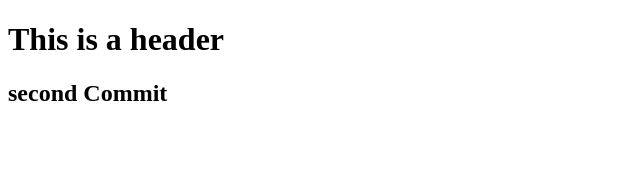
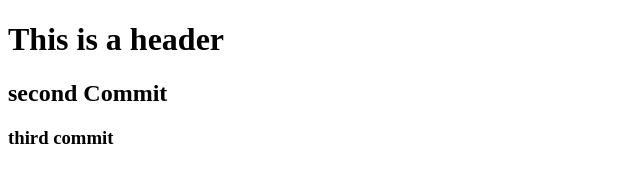
Before and after one commit to jinzhang05/BootstrapPorfolio, a plain HTML site: page index.html in a window 1280 px wide. Shown: the whole page, without its empty margins (0-640 px from the left). Drawn offline with Linux system fonts and the light colour scheme.

Commit message:
third commit

```diff
--- a/index.html
+++ b/index.html
@@ -9,5 +9,6 @@
 <body>
     <h1>This is a header</h1>
     <h2>second Commit</h2>
+    <h3>third commit</h3>
 </body>
 </html>
```
